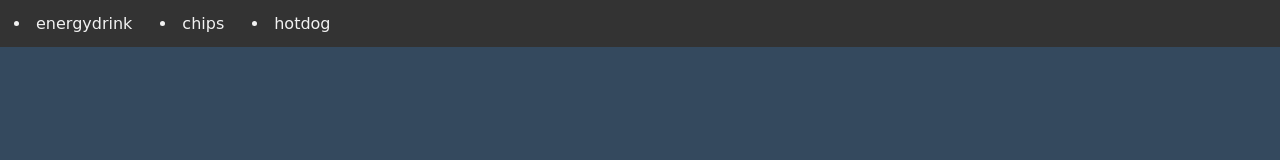
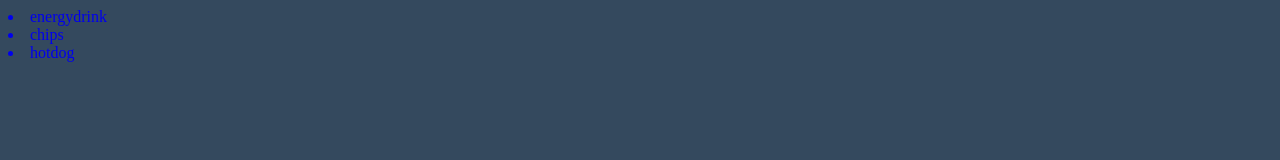
Before and after one commit to Eddiechen930/Online-7-11, a plain HTML site: page index.html in a window 1280 px wide. Drawn offline with Linux system fonts and the light colour scheme.

Commit message:
delete word

```diff
--- a/style.css
+++ b/style.css
@@ -1,5 +1,5 @@
 body{
-  font-family: 'Satisfy', cursive;
+  font-family:
    margin:0;
    padding:0;
    background: #34495E
@@ -25,40 +25,3 @@ body{
 a{
   text-decoration:none;
 }
-
-/* Style the navbar */
-#navbar {
-  overflow: hidden;
-  background-color: #333;
-}
-
-/* Navbar links */
-#navbar a {
-  float: left;
-  display: block;
-  color: #f2f2f2;
-  text-align: center;
-  padding: 14px;
-  text-decoration: none;
-}
-
-/* Page content */
-.navigation {
-  padding: 16px;
-}
-
-/* The sticky class is added to the navbar with JS when it reaches its scroll position */
-.sticky {
-  position: fixed;
-  top: 0;
-  width: 100%;
-}
-
-/* Add some top padding to the page content to prevent sudden quick movement (as the navigation bar gets a new position at the top of the page (position:fixed and top:0) */
-.sticky + .content {
-  padding-top: 60px;
-}
-
-html {
-  scroll-behavior: smooth;
-}
```
